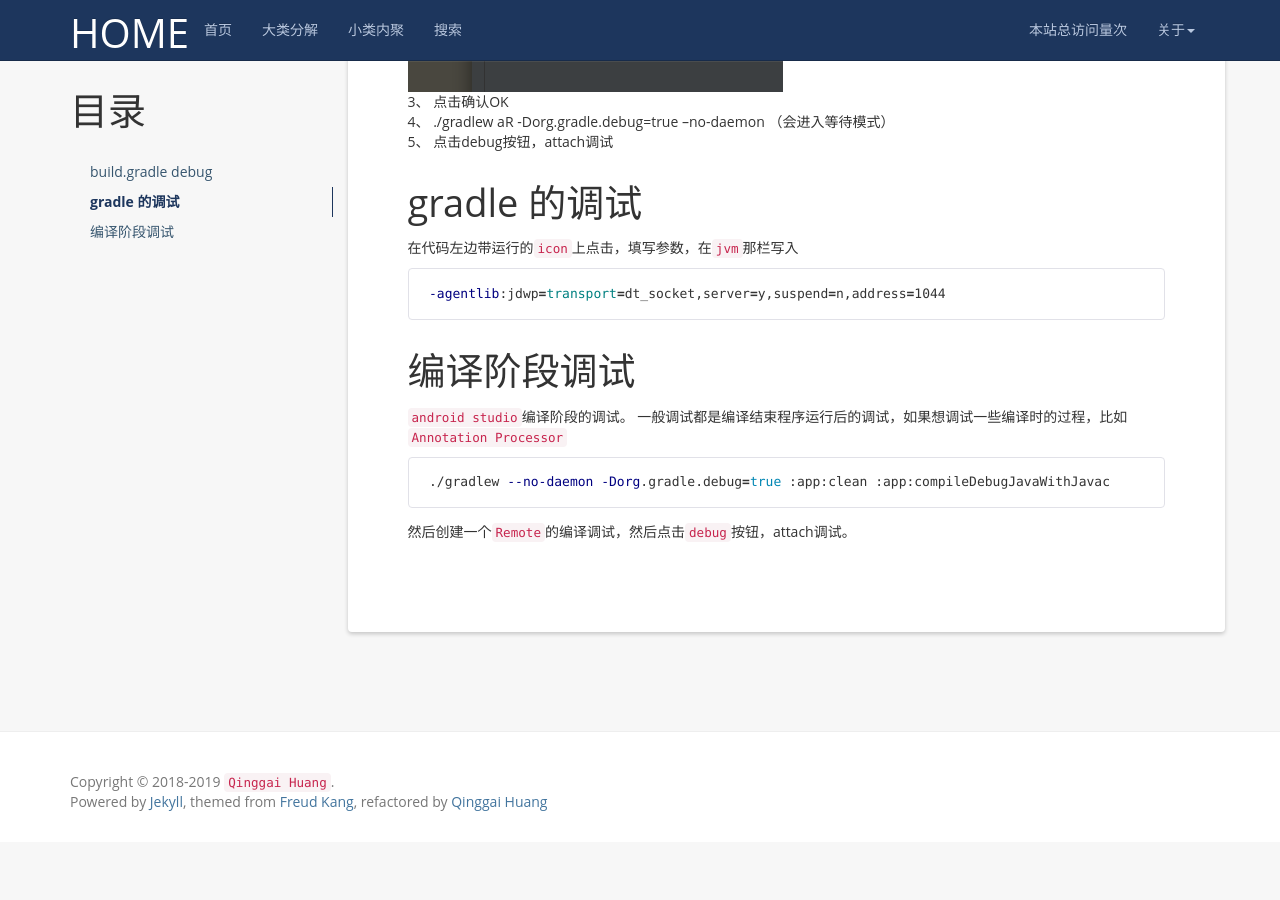
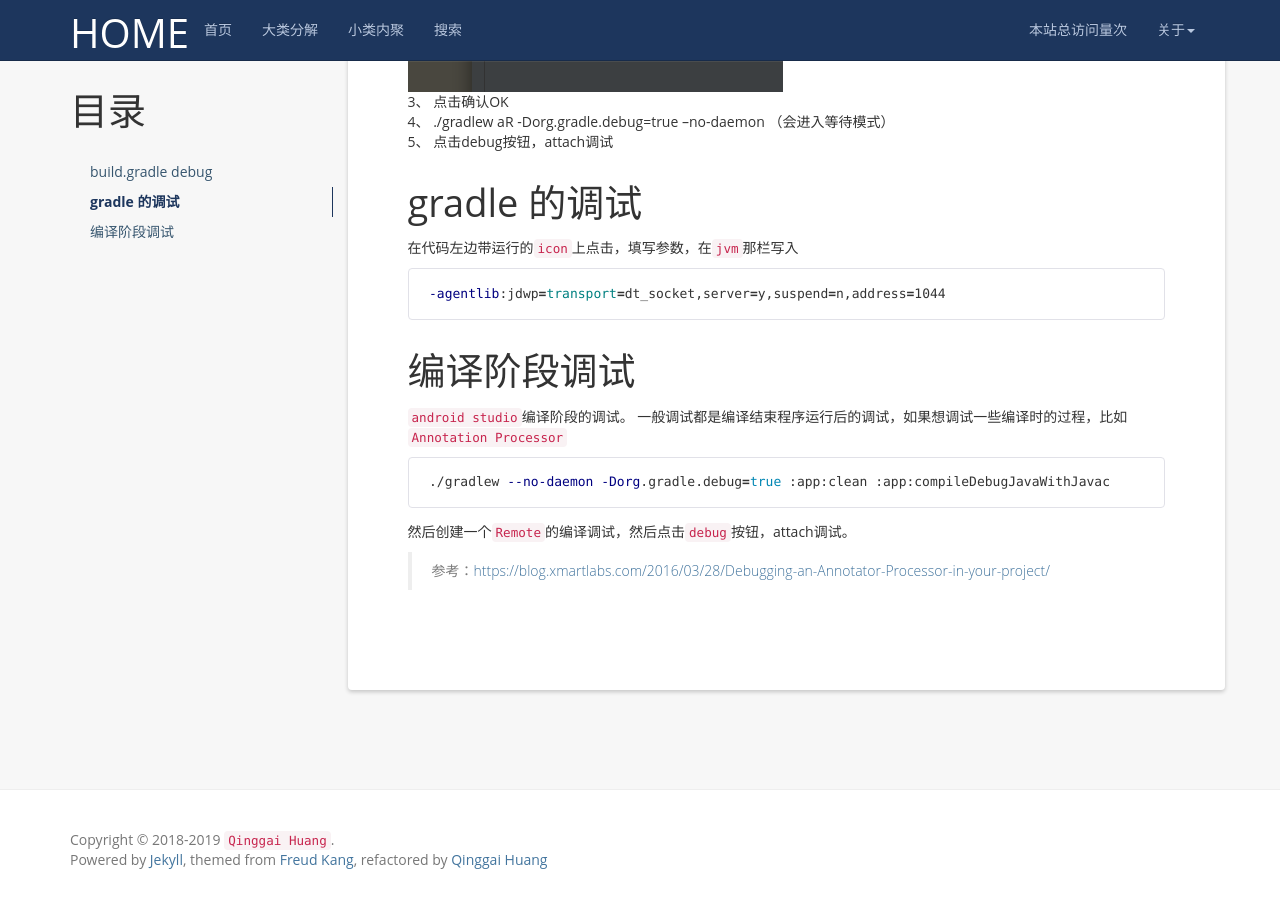
Before and after one commit to hqglichao/hqglichao.github.io, a Jekyll site: the page built from _posts/2018-12-18-gradle-debug.md, in a window 1280 px wide and 900 px high, scrolled down 792 px. Built offline with Jekyll 4.4.1, drawn with Linux system fonts in a browser that asks for light colours; nearby versions of some CDN libraries; comment, search, counter and statistics services are not loaded; before the commit the page ends 1634 px from its top, so only the background shows below that.

Commit message:
modify post
Signed-off-by: huangqinggai <huangqinggai@qiyi.com>

````diff
--- a/_posts/2018-12-18-gradle-debug.md
+++ b/_posts/2018-12-18-gradle-debug.md
@@ -38,3 +38,4 @@ gradle 的调试
 ./gradlew --no-daemon -Dorg.gradle.debug=true :app:clean :app:compileDebugJavaWithJavac
 ```
 然后创建一个`Remote`的编译调试，然后点击`debug`按钮，attach调试。
+>参考：[https://blog.xmartlabs.com/2016/03/28/Debugging-an-Annotator-Processor-in-your-project/](https://blog.xmartlabs.com/2016/03/28/Debugging-an-Annotator-Processor-in-your-project/)
````
